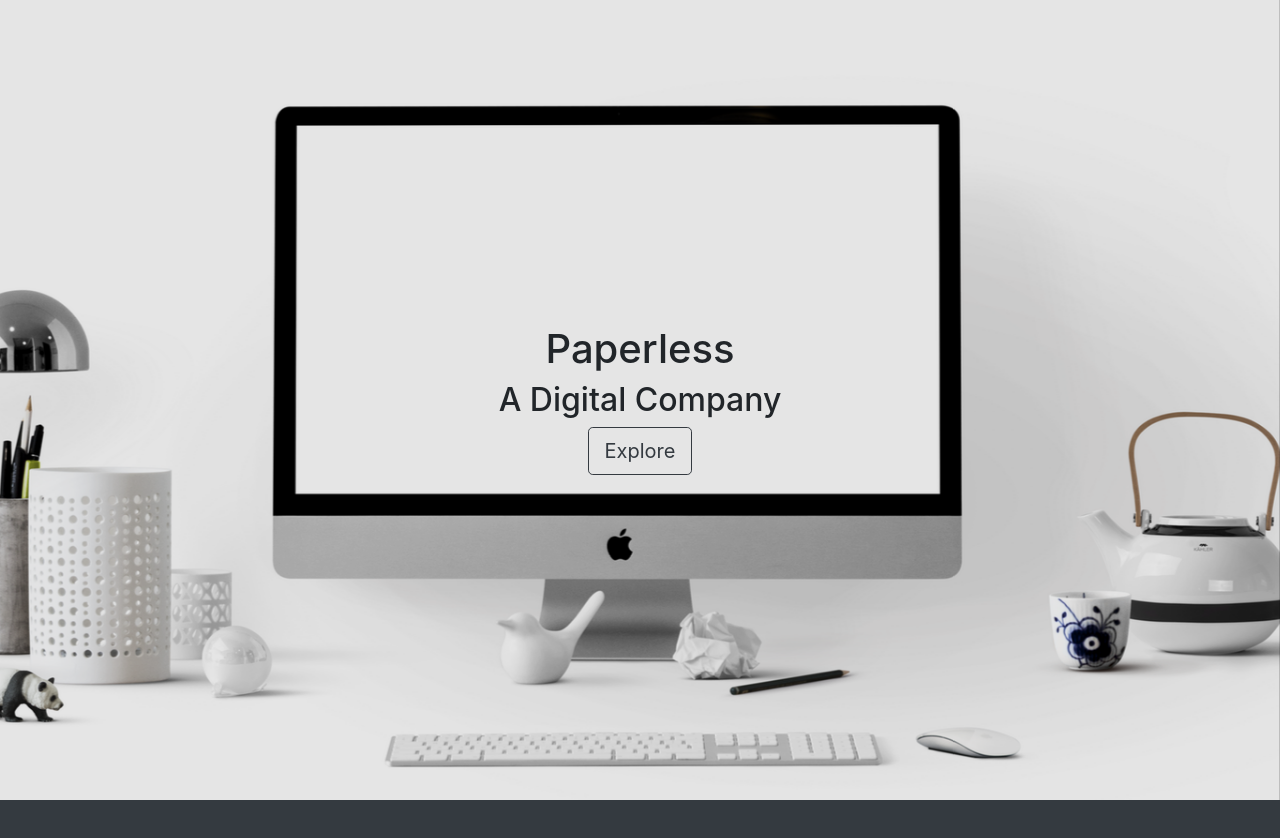
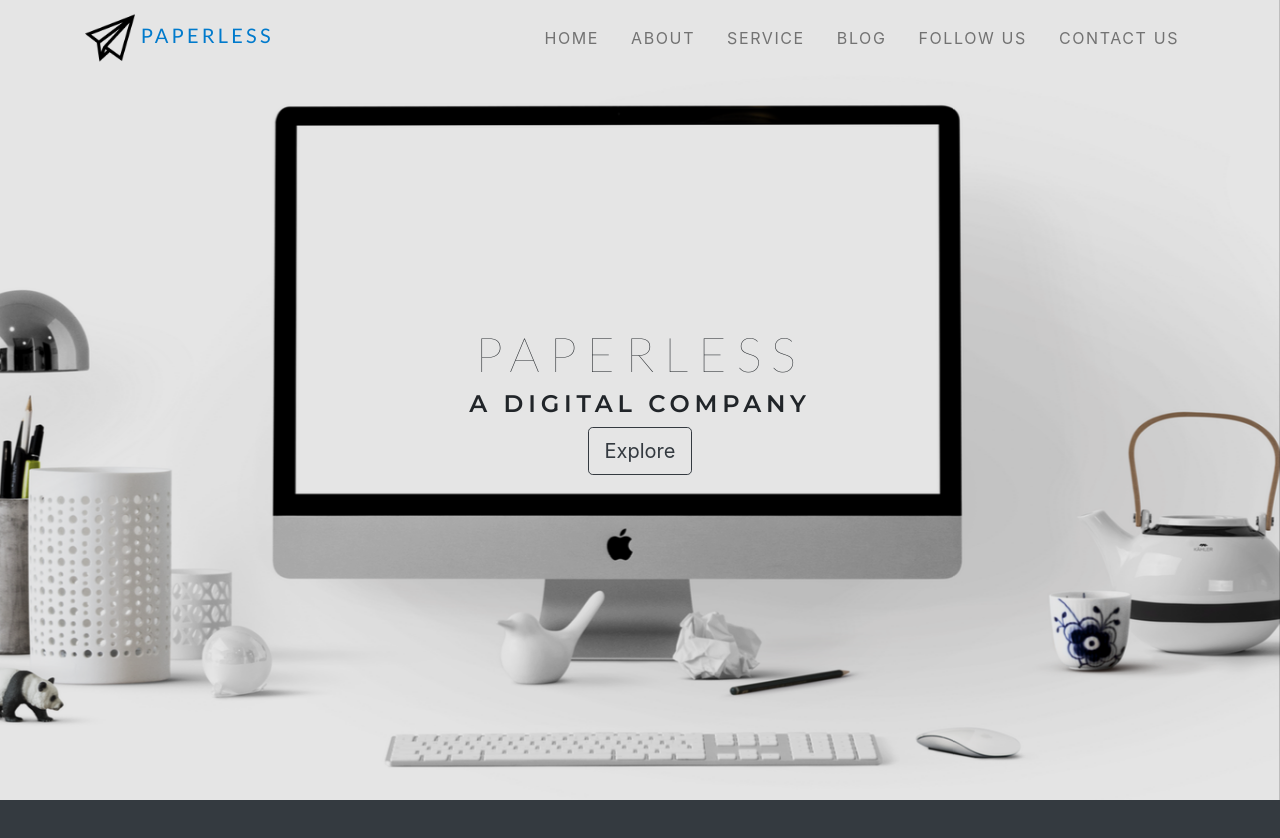
Before and after one commit to emorilla/project-one, a website with bundled scripts: page src/index.html in a window 1280 px wide. Shown: the top 838 px of the page. Built offline with nearby package versions, Linux system fonts and the light colour scheme.

Commit message:
Added navbar, variables, config.scss

```diff
--- a/src/index.html
+++ b/src/index.html
@@ -11,11 +11,50 @@
   <link rel="stylesheet" href="assets/css/bootstrap.css">
   <link rel="stylesheet" href="assets/css/theme.css">
 
-  <title>Bootstrap v4.1.3 Starter Pack</title>
+  <title>Paperless | A Digital Company</title>
 
 </head>
 
 <body>
+  <header id="main-header">
+    <nav class="navbar navbar-expand-md navbar-light fixed-top">
+      <div class="container">
+        <a href="#!" class="navbar-brand">
+          <img src="assets/img/paper-logo.png" alt="Paperless Logo" class="navbar-logo">
+          <span class="text-logo">Paperless</span>
+        </a>
+
+        <button class="navbar-toggler" data-toggle="collapse" data-targt="#navbarCollapse">
+          <span class="navbar-toggler-icon"></span>
+        </button>
+
+        <div class="navbar-collapse collapse" id="navbarCollapse">
+          <hr>
+          <ul class="navbar-nav ml-auto">
+            <li class="nav-item">
+              <a href="#!" class="nav-link">Home</a>
+            </li>
+            <li class="nav-item">
+              <a href="#!" class="nav-link">About</a>
+            </li>
+            <li class="nav-item">
+              <a href="#!" class="nav-link">Service</a>
+            </li>
+            <li class="nav-item">
+              <a href="#!" class="nav-link">Blog</a>
+            </li>
+            <li class="nav-item">
+              <a href="#!" class="nav-link">Follow Us</a>
+            </li>
+            <li class="nav-item">
+              <a href="#!" class="nav-link">Contact Us</a>
+            </li>
+          </ul>
+        </div>
+      </div>
+    </nav>
+  </header>
+
   <section id="home-parallax">
     <div class="bg-parallax"></div>
     <div class="home-content h-100">
--- /dev/null
+++ b/src/scss/_config.scss
@@ -0,0 +1,3 @@
+@mixin easeOut() {
+  transition: all 0.5s ease-in-out;
+}
--- a/src/scss/_navbar.scss
+++ b/src/scss/_navbar.scss
@@ -1 +1,33 @@
 // Navigation
+.navbar {
+  .navbar-brand {
+    .navbar-logo {
+      height: 50px;
+      width: 50px;
+    }
+
+    .text-logo {
+      font-family: 'Lato', sans-serif;
+      font-weight: 500;
+      font-size: 1em;
+      letter-spacing: 0.2rem;
+      color: $secondary-color;
+      text-transform: uppercase;
+    }
+  }
+
+  .nav-item {
+    .nav-link {
+      text-transform: uppercase;
+      padding-right: 1em !important;
+      padding-left: 1em !important;
+      letter-spacing: 0.1em;
+
+      &:hover {
+        color: $secondary-color;
+        @include easeOut;
+      }
+
+    }
+  }
+}
--- /dev/null
+++ b/src/scss/_variables.scss
@@ -0,0 +1,6 @@
+/*
+* Variables
+*/
+
+$primary-color: #1c1c1c;
+$secondary-color: #007acc;
--- a/src/scss/theme.scss
+++ b/src/scss/theme.scss
@@ -1,15 +1,20 @@
+/*
+*Fonts
+*/
+@import url('https://fonts.googleapis.com/css?family=Lato:100,300,400,700');
+@import url('https://fonts.googleapis.com/css?family=Montserrat:300,400,500,600,700,800');
+
 /*
 *Components
 */
+@import 'variables';
+@import 'config';
 @import 'navbar';
 @import 'parallax';
 
 /*
 * Theme
 */
-
-$primary-color: #1c1c1c;
-$secondary-color: #007acc;
 
 * {
   box-sizing: border-box;
@@ -28,3 +33,25 @@ body {
   margin: 0;
   padding: 0;
 }
+
+// Headings
+h1,
+h2,
+h3 {
+  &.title {
+    font-family: 'Lato', sans-serif;
+    font-weight: 100;
+    font-size: 3rem;
+    text-transform: uppercase;
+    letter-spacing: 0.2em;
+    line-height: 1.2;
+  }
+
+  &.sub-heading {
+    font-family: 'Montserrat', sans-serif;
+    font-weight: 600;
+    font-size: 1.5em;
+    letter-spacing: 0.2em;
+    text-transform: uppercase;
+  }
+}
```
Also changed, not shown: src/assets/css/theme.css.
